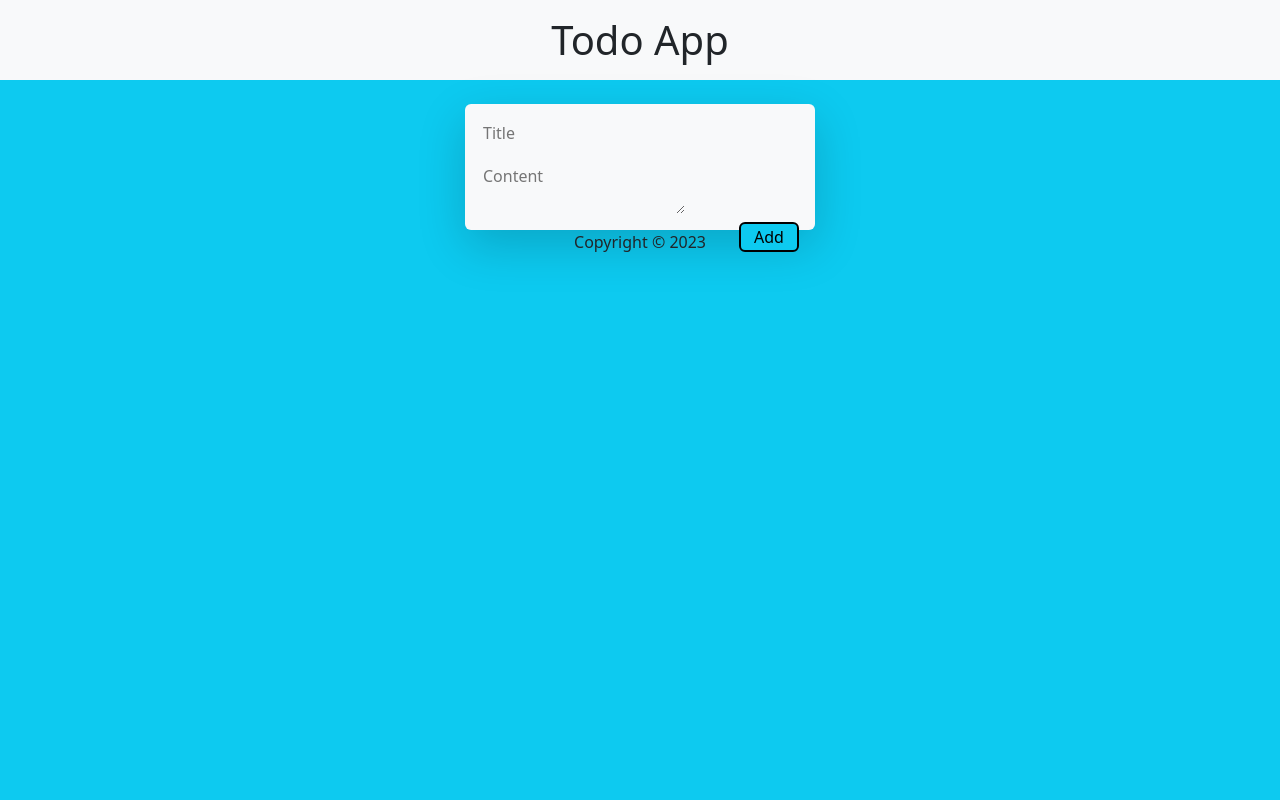
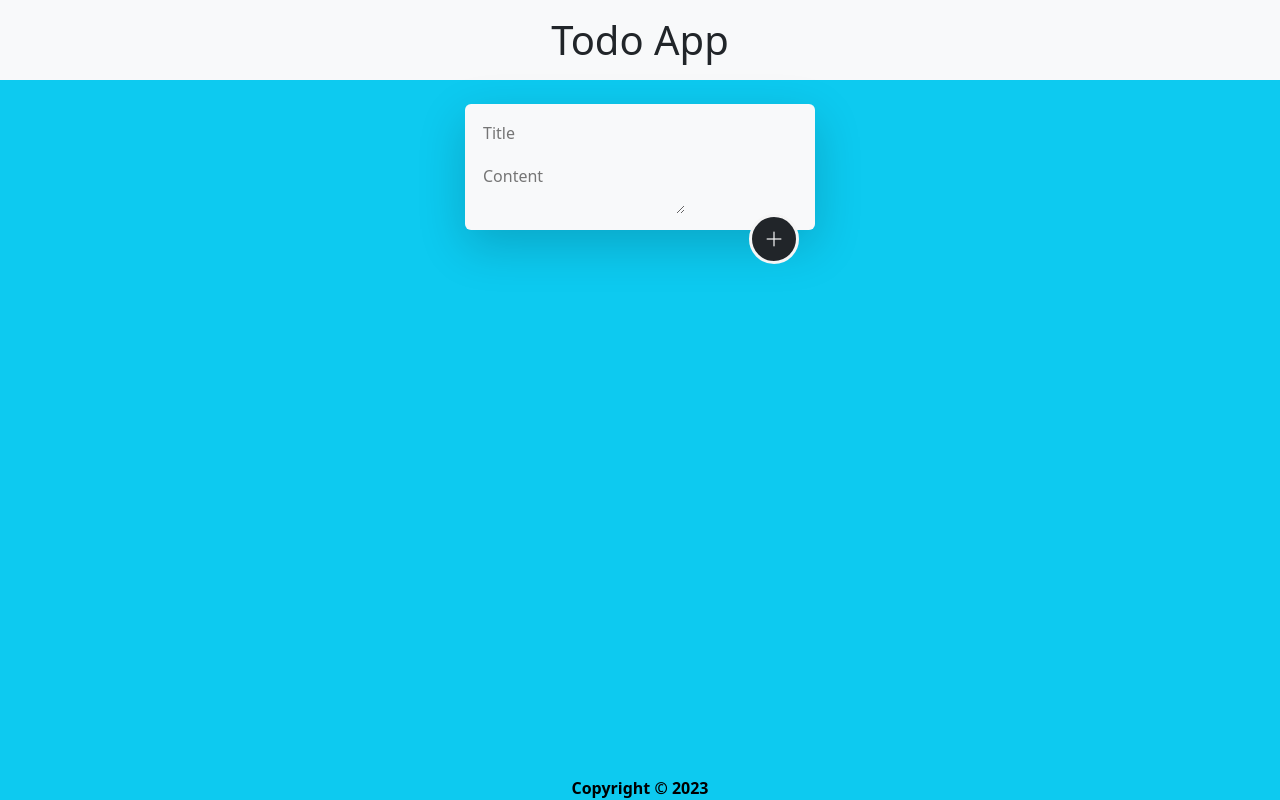
Before and after one commit to emmaephrim/Todo-App-2, a React (Create React App) app: page / in a window 1280 px wide. Built offline with nearby package versions, Linux system fonts and the light colour scheme.

Commit message:
feat(ui):note button partialy completed

```diff
--- a/package.json
+++ b/package.json
@@ -6,7 +6,9 @@
     "@testing-library/jest-dom": "^5.16.5",
     "@testing-library/react": "^13.4.0",
     "@testing-library/user-event": "^13.5.0",
+    "bootstrap-icons": "^1.10.3",
     "react": "^18.2.0",
+    "react-bootstrap-icons": "^1.10.2",
     "react-dom": "^18.2.0",
     "react-scripts": "5.0.1",
     "web-vitals": "^2.1.4"
--- a/public/css/index.css
+++ b/public/css/index.css
@@ -28,20 +28,58 @@ textarea {
 }
 
 .note-button{
-    width: 60px;
+    width: 50px;
+    height:  50px;
     position: absolute;
     right: 0;
-    border: black solid 2px;
+    border: whitesmoke solid 3px;
+    border-radius: 80%;
+    /* border: 0; */
     }
+.note-button:hover{
+    background-color: cyan;
+    color: black;
 
-/* *:focus{
-    outline: none;
+}
+.note-body i {
+    /* font-size: large; */
+    font-size: 20px;
+}
+
+.todo-body {
+    /* width: 25%;
+    display: inline-block;
+    margin: 3px;
+
+    background-color: whitesmoke;
+    border-radius: 9px;
+    margin-top: 20px;
+    padding: 5px; */
+
+    background: #fff;
+    border-radius: 7px;
+    box-shadow: 0 2px 5px #ccc;
+    padding: 10px;
+    width: 240px;
+    margin: 16px;
+    display: inline-block;
+    float: left;
+}
+/* .todo-body button{
+    width: 15px;
 } */
 
+footer {
+    display: relative;
+}
 
-.todo-body {
-    width: 300px;
-    margin: auto;
-    background-color: whitesmoke;
-    margin-top: 6px;
+footer div{
+    position: absolute;
+        width: 100%;
+        color: black;
+        font-weight: bold;
+        /* line-height: 40px; */
+        /* font-size: 0.7em; */
+        text-align: center;
+        bottom:0;
 }
--- a/src/components/App.jsx
+++ b/src/components/App.jsx
@@ -3,6 +3,7 @@ import Footer from "./Footer";
 import Header from "./Header";
 import Note from "./Note";
 import Todo from "./Todo";
+import "bootstrap-icons/font/bootstrap-icons.css";
 
 function App() {
   const [note, setNote] = useState({ title: "", content: "" });
--- a/src/components/Footer.jsx
+++ b/src/components/Footer.jsx
@@ -3,8 +3,8 @@ function Footer() {
   const today = new Date();
   const year = today.getFullYear();
   return (
-    <footer className="d-flex justify-content-center">
-      Copyright &copy; {year}{" "}
+    <footer className="">
+      <div>Copyright &copy; {year}</div>
     </footer>
   );
 }
--- a/src/components/Note.jsx
+++ b/src/components/Note.jsx
@@ -44,8 +44,8 @@ function Note({ note, setNote, oldNotes, setOldNotes }) {
           onChange={handleChange}
           className="d-block"
         />
-        <button type="submit" className="note-button bg-info mt-2 rounded ">
-          Add
+        <button type="submit" className="note-button bg-dark text-light ">
+          <i class="bi bi-plus-lg"></i>
         </button>
       </form>
     </div>
--- a/src/components/Todo.jsx
+++ b/src/components/Todo.jsx
@@ -24,8 +24,12 @@ function Todo({ title, content, id, setOldNotes, oldNotes, editNote }) {
       <span> {id + 1} </span>
       <b> {title} </b>
       <p> {content} </p>
-      <button onClick={handleDeleteClick}>Delete</button>
-      <button onClick={handleEditClick}>Edit</button>
+      <button onClick={handleDeleteClick} className=" btn btn-outline-info">
+        <i className="bi bi-trash text-danger"></i>
+      </button>
+      <button onClick={handleEditClick} className="btn btn-outline-primary">
+        <i class="bi bi-pencil"></i>
+      </button>
     </div>
   );
 }
```
Also changed, not shown: 1 other file (tests, documents, lock files or other folders).
